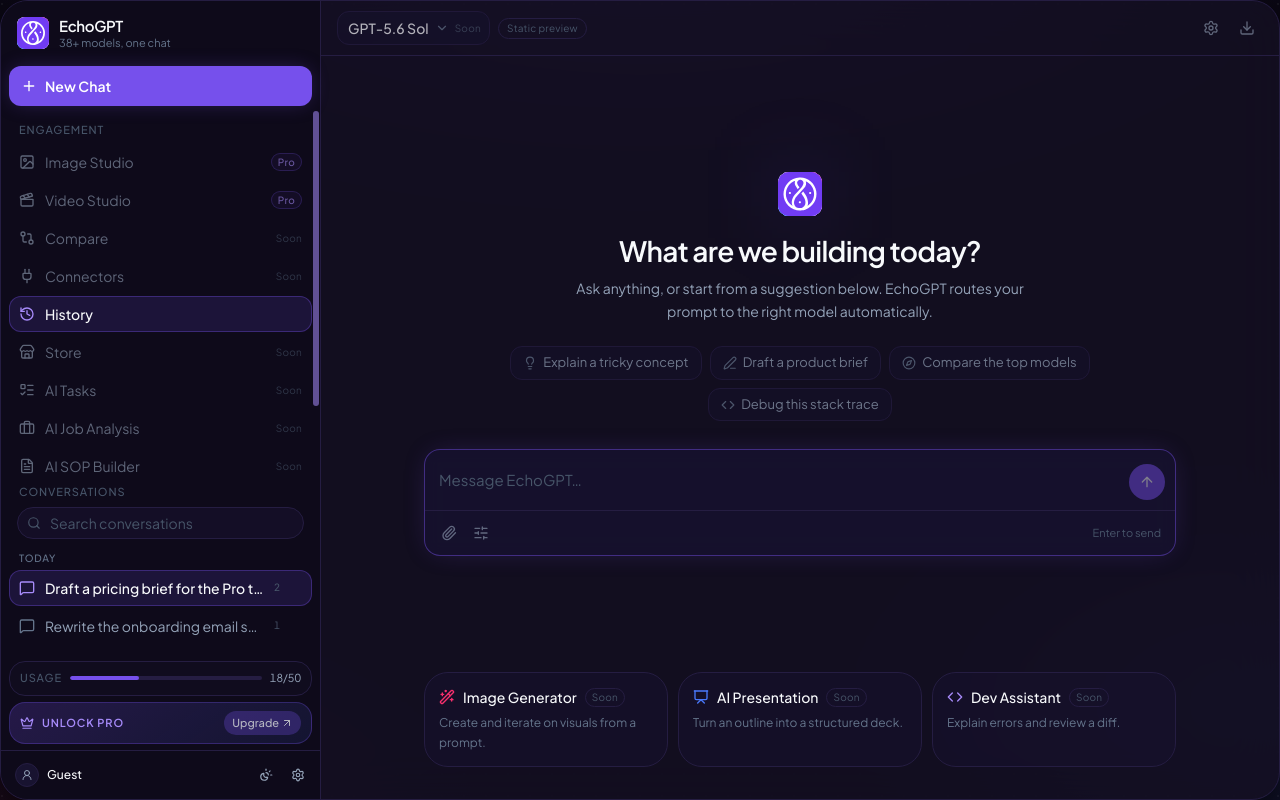
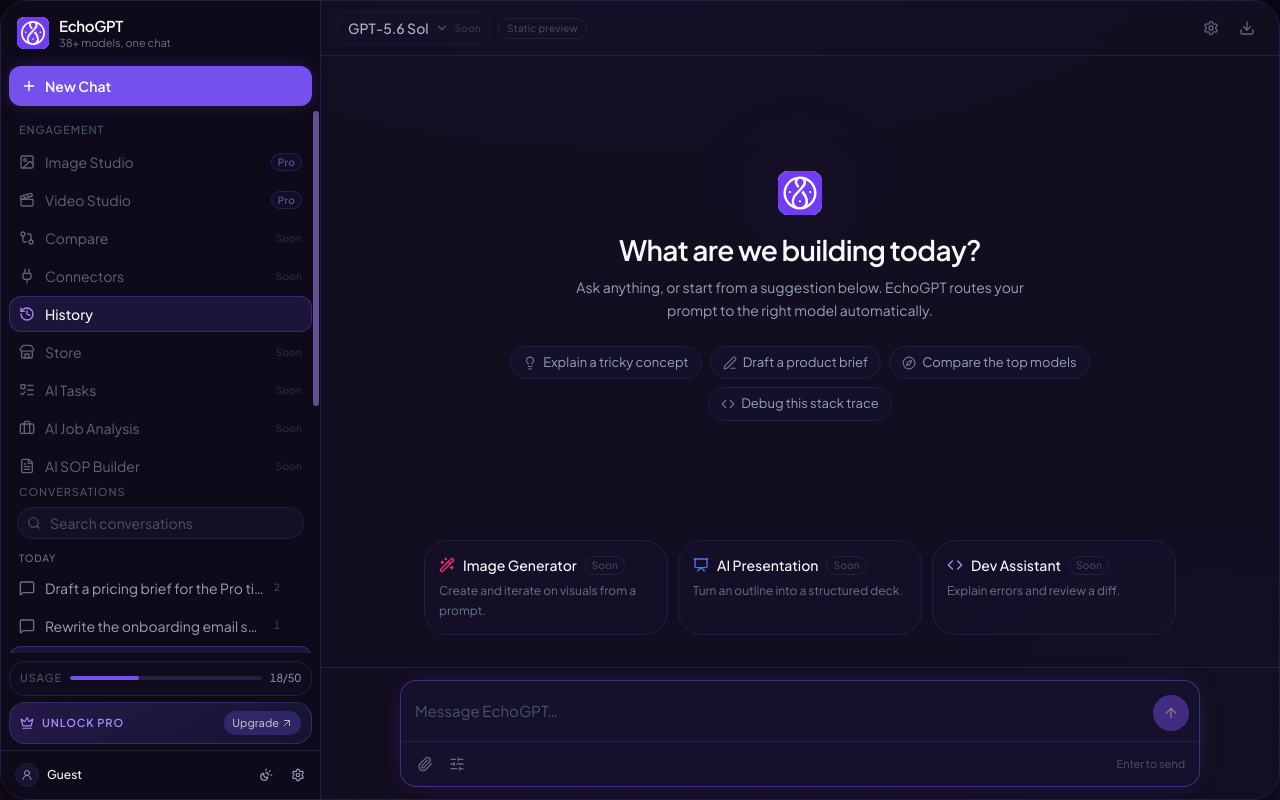
Before and after one commit to AbuBakkarSiddique007/EchoGPT-Chat-App, a Next.js app: page / in a window 1280 px wide. Built offline with nearby package versions, Linux system fonts and the light colour scheme.

Commit message:
feat(chat): add empty state gate and functional prompt starters

```diff
--- a/src/app/page.tsx
+++ b/src/app/page.tsx
@@ -2,10 +2,7 @@
 import { ChatTopbar } from "@/components/layout/ChatTopbar";
 import { DesktopSidebar } from "@/components/layout/DesktopSidebar";
 import { MobileSidebar } from "@/components/layout/MobileSidebar";
-import { CapabilityCards } from "@/components/chat/CapabilityCards";
-import { ComposerPlaceholder } from "@/components/chat/ComposerPlaceholder";
-import { EmptyChatState } from "@/components/chat/EmptyChatState";
-import { PromptStarters } from "@/components/chat/PromptStarters";
+import { ConversationStage } from "@/components/chat/ConversationStage";
 import { ChatProvider } from "@/components/providers/ChatProvider";
 
 export default function Home() {
@@ -19,15 +16,7 @@
             <MobileSidebar />
             <ChatTopbar />
 
-          <div className="app-scroll flex min-h-0 flex-1 flex-col overflow-y-auto overscroll-contain">
-            <div className="mx-auto flex w-full max-w-[800px] flex-1 flex-col items-center justify-center gap-5 px-4 py-8 sm:gap-6 sm:px-6 lg:py-10">
-              <EmptyChatState />
-              <PromptStarters />
-              <ComposerPlaceholder />
-            </div>
-
-            <CapabilityCards />
-          </div>
+            <ConversationStage />
           </main>
         </div>
       </AppFrame>
--- /dev/null
+++ b/src/components/chat/ConversationStage.tsx
@@ -0,0 +1,35 @@
+"use client";
+
+import { CapabilityCards } from "@/components/chat/CapabilityCards";
+import { ComposerPlaceholder } from "@/components/chat/ComposerPlaceholder";
+import { EmptyChatState } from "@/components/chat/EmptyChatState";
+import { PromptStarters } from "@/components/chat/PromptStarters";
+import { useChatStore } from "@/components/providers/ChatProvider";
+
+export function ConversationStage() {
+  const { selected } = useChatStore();
+  const hasMessages = (selected?.messages.length ?? 0) > 0;
+
+  return (
+    <>
+      <div className="app-scroll flex min-h-0 flex-1 flex-col overflow-y-auto overscroll-contain">
+        {hasMessages ? null : (
+          <>
+            <div className="mx-auto flex w-full max-w-[800px] flex-1 flex-col items-center justify-center gap-5 px-4 py-8 sm:gap-6 sm:px-6 lg:py-10">
+              <EmptyChatState />
+              <PromptStarters />
+            </div>
+
+            <CapabilityCards />
+          </>
+        )}
+      </div>
+
+      <div className="shrink-0 border-t border-line bg-surface/30 px-4 py-3 sm:px-6">
+        <div className="mx-auto w-full max-w-[800px]">
+          <ComposerPlaceholder />
+        </div>
+      </div>
+    </>
+  );
+}
--- a/src/components/chat/PromptStarters.tsx
+++ b/src/components/chat/PromptStarters.tsx
@@ -1,31 +1,56 @@
-import { Code, Compass, Lightbulb, PenLine } from "lucide-react";
-import type { LucideIcon } from "lucide-react";
+"use client";
+
+import { Code, Compass, Lightbulb, PenLine, type LucideIcon } from "lucide-react";
+
+import { useChatStore } from "@/components/providers/ChatProvider";
 
 type Starter = {
   label: string;
+  prompt: string;
   icon: LucideIcon;
 };
 
 const STARTERS: Starter[] = [
-  { label: "Explain a tricky concept", icon: Lightbulb },
-  { label: "Draft a product brief", icon: PenLine },
-  { label: "Compare the top models", icon: Compass },
-  { label: "Debug this stack trace", icon: Code },
+  {
+    label: "Explain a tricky concept",
+    prompt: "Explain how retrieval-augmented generation works, and when it fails.",
+    icon: Lightbulb,
+  },
+  {
+    label: "Draft a product brief",
+    prompt: "Draft a one-page product brief for an AI meeting-notes app.",
+    icon: PenLine,
+  },
+  {
+    label: "Compare the top models",
+    prompt: "Compare leading models on reasoning quality, context length, and cost.",
+    icon: Compass,
+  },
+  {
+    label: "Debug this stack trace",
+    prompt: "Help me debug this stack trace and suggest the smallest safe fix.",
+    icon: Code,
+  },
 ];
 
 export function PromptStarters() {
+  const { fillDraft } = useChatStore();
+
   return (
-    <ul className="-mx-4 flex w-full max-w-full gap-2 overflow-x-auto px-4 pb-1 sm:mx-0 sm:flex-wrap sm:justify-center sm:overflow-visible sm:px-0">
-      {STARTERS.map(({ label, icon: Icon }) => (
-        <li key={label} className="shrink-0">
+    <ul
+      aria-label="Prompt starters"
+      className="-mx-4 flex w-full max-w-full snap-x gap-2 overflow-x-auto px-4 pb-1 sm:mx-0 sm:snap-none sm:flex-wrap sm:justify-center sm:overflow-visible sm:px-0"
+    >
+      {STARTERS.map(({ label, prompt, icon: Icon }) => (
+        <li key={label} className="shrink-0 snap-start">
           <button
             type="button"
-            aria-disabled="true"
-            title={`${label} — coming soon`}
-            className="focus-ring flex cursor-not-allowed items-center gap-1.5 rounded-md border border-line bg-surface-2/60 px-3 py-1.5 text-[13px] text-fg-2 opacity-70 transition-colors sm:hover:border-brand/40"
+            onClick={() => fillDraft(prompt)}
+            title={prompt}
+            className="focus-ring flex items-center gap-1.5 rounded-full border border-line bg-surface-2/60 px-3 py-1.5 text-[13px] text-fg-2 transition-colors hover:border-brand/40 hover:bg-brand/10 hover:text-fg"
           >
             <Icon className="size-3.5 shrink-0 text-fg-3" aria-hidden="true" />
-            {label}
+            <span className="whitespace-nowrap">{label}</span>
           </button>
         </li>
       ))}
--- a/src/components/conversations/ConversationList.tsx
+++ b/src/components/conversations/ConversationList.tsx
@@ -17,7 +17,7 @@
   DialogTitle,
 } from "@/components/ui/dialog";
 
-export function ConversationList() {
+export function ConversationList({ onNavigate }: { onNavigate?: () => void }) {
   const {
     conversations,
     visibleGroups,
@@ -95,7 +95,10 @@
                     key={conversation.id}
                     conversation={conversation}
                     selected={conversation.id === selectedId}
-                    onSelect={selectConversation}
+                    onSelect={(id) => {
+                      selectConversation(id);
+                      onNavigate?.();
+                    }}
                     onRename={renameConversation}
                     onRequestDelete={setPendingDeleteId}
                     registerRow={registerRow}
--- a/src/components/layout/DesktopSidebar.tsx
+++ b/src/components/layout/DesktopSidebar.tsx
@@ -217,7 +217,13 @@
   );
 }
 
-export function SidebarContent({ className }: { className?: string }) {
+export function SidebarContent({
+  className,
+  onNavigate,
+}: {
+  className?: string;
+  onNavigate?: () => void;
+}) {
   const { startNewChat } = useChatStore();
 
   return (
@@ -239,7 +245,10 @@
         <button
           id="new-chat-button"
           type="button"
-          onClick={startNewChat}
+          onClick={() => {
+            startNewChat();
+            onNavigate?.();
+          }}
           className="focus-ring flex w-full items-center gap-2 rounded-md bg-brand px-3 py-2.5 text-sm font-semibold text-white shadow-[0_0_20px_-4px_var(--echo-brand-glow)] transition-colors hover:bg-brand-hover"
         >
           <Plus className="size-4 shrink-0" aria-hidden="true" />
@@ -249,7 +258,7 @@
 
       <ScrollArea className="sidebar-scrollbar min-h-0 flex-1 pb-2">
         <NavGroup title="Engagement" items={ENGAGEMENT} />
-        <ConversationList />
+        <ConversationList onNavigate={onNavigate} />
         <NavGroup title={"Help & Support"} items={SUPPORT} />
       </ScrollArea>
 
--- a/src/components/layout/MobileSidebar.tsx
+++ b/src/components/layout/MobileSidebar.tsx
@@ -1,5 +1,6 @@
 "use client";
 
+import { useState } from "react";
 import { Menu, Plus } from "lucide-react";
 
 import { SidebarContent } from "@/components/layout/DesktopSidebar";
@@ -15,10 +16,15 @@
 
 export function MobileSidebar() {
     const { startNewChat } = useChatStore();
+    const [open, setOpen] = useState(false);
+
+    function closeDrawer() {
+        setOpen(false);
+    }
 
     return (
         <div className="flex shrink-0 items-center gap-1 border-b border-line bg-sidebar/80 px-2 pt-safe pb-2 lg:hidden">
-            <Sheet>
+            <Sheet open={open} onOpenChange={setOpen}>
                 <SheetTrigger
                     render={
                         <Button
@@ -40,7 +46,7 @@
                     <SheetDescription className="sr-only">
                         Navigate EchoGPT sections and conversation tools.
                     </SheetDescription>
-                    <SidebarContent className="flex-1" />
+                    <SidebarContent className="flex-1" onNavigate={closeDrawer} />
                 </SheetContent>
             </Sheet>
 
--- a/src/hooks/useConversationState.ts
+++ b/src/hooks/useConversationState.ts
@@ -13,7 +13,7 @@
 };
 
 type Action =
-  | { type: "create"; conversation: Conversation }
+  | { type: "create"; conversation: Conversation; draft?: string }
   | { type: "select"; id: string | null }
   | { type: "setDraft"; id: string; text: string }
   | { type: "rename"; id: string; title: string }
@@ -46,7 +46,7 @@
       return {
         conversations: [action.conversation, ...state.conversations],
         selectedId: action.conversation.id,
-        drafts: { ...state.drafts, [action.conversation.id]: "" },
+        drafts: { ...state.drafts, [action.conversation.id]: action.draft ?? "" },
       };
     }
     case "select":
@@ -77,9 +77,12 @@
   }
 }
 
+const INITIAL_SELECTED_ID =
+  DEMO_CONVERSATIONS.find((conversation) => conversation.messages.length === 0)?.id ?? null;
+
 const INITIAL_STATE: State = {
   conversations: DEMO_CONVERSATIONS,
-  selectedId: DEMO_CONVERSATIONS[0]?.id ?? null,
+  selectedId: INITIAL_SELECTED_ID,
   drafts: {},
 };
 
@@ -127,6 +130,17 @@
     dispatch({ type: "setDraft", id, text });
   }, []);
 
+  const fillDraft = useCallback(
+    (text: string) => {
+      if (state.selectedId) {
+        dispatch({ type: "setDraft", id: state.selectedId, text });
+        return;
+      }
+      dispatch({ type: "create", conversation: createConversation(), draft: text });
+    },
+    [state.selectedId],
+  );
+
   const renameConversation = useCallback((id: string, title: string) => {
     const trimmed = title.trim();
     if (!trimmed) return;
@@ -157,6 +171,7 @@
     selectConversation,
     startNewChat,
     setDraft,
+    fillDraft,
     renameConversation,
     deleteConversation,
   };
```
Lines whose indentation alone changed are shown as unchanged.
